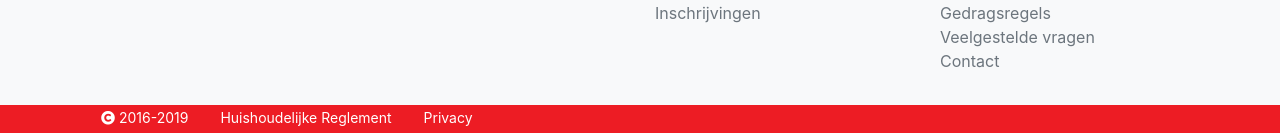
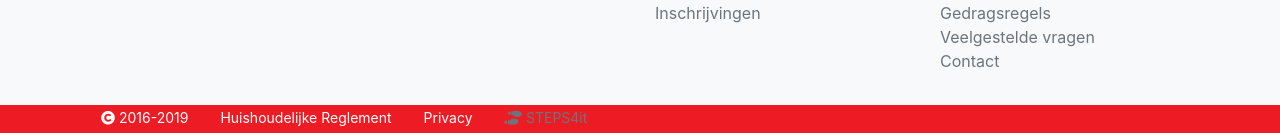
Before and after one commit to psmsmets/hozt, a Symfony app: template templates/cover.html.twig in a window 1280 px wide. Shown: the part 1202-1335 px from the top of the page. Run offline with Twig, Linux system fonts and the light colour scheme; the template is opened without the code that fills it, so the values that code supplies are empty; some libraries are stand-ins or nearby versions.

Commit message:
added by STEPS4it

```diff
--- a/templates/_main_with_modules.html.twig
+++ b/templates/_main_with_modules.html.twig
@@ -181,6 +181,7 @@ Onze <a href="/faq" class="text-red">FAQ</a> al gelezen?</p>
       <a class="nav-link" href="#"><i class="fas fa-copyright"></i> 2016-{{ "now"|date("Y") }}</a>
       <a class="nav-link" href="/huishoudelijk-reglement">Huishoudelijke Reglement</a>
       <a class="nav-link" href="/privacy">Privacy</a>
+      <a class="nav-link text-muted" href="https://www.steps4it.be"><i class="fas fa-shoe-prints"></i> STEPS4it</a>
     </nav>
   </div>
 </div>
```
